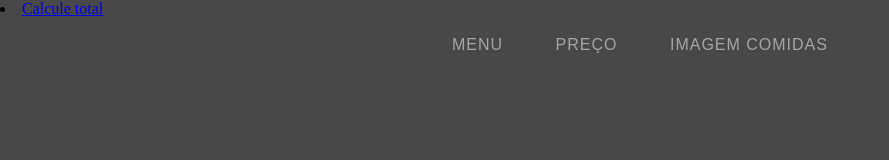
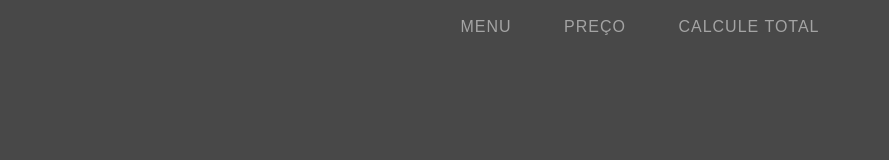
Before and after one commit to moapil/array-novo, a plain HTML site: page index.html in a window 1280 px wide. Shown: the whole page, without its empty margins (0-889 px from the left). Drawn offline with Linux system fonts and the light colour scheme.

Commit message:
esqueci de novo mds do ceukkkkkkk

```diff
--- a/index.html
+++ b/index.html
@@ -5,7 +5,6 @@
     <meta http-equiv="X-UA-Compatible" content="IE=edge">
     <meta name="viewport" content="width=device-width, initial-scale=1.0">
     <link rel="stylesheet" href="./assets/css/style.css">
-    <li><a href="calcule.html" data-hover="Calcule total">Calcule total</a></li>
     <script src="compras.js"></script>
     <title>Menu</title>
 </head>
@@ -14,7 +13,7 @@
     <ul class="menu1">
         <li><a href="index.html" data-hover="Menu">Menu</a></li>
         <li><a href="preco.html" data-hover="Preço">Preço</a></li>
-        <li><a href="Imagem_comida.html" data-hover="Imagem Comidas">Imagem Comidas</a></li>
+        <li><a href="calcule.html" data-hover="Calcule total">Calcule total</a></li>
 
       </ul>
 
```
